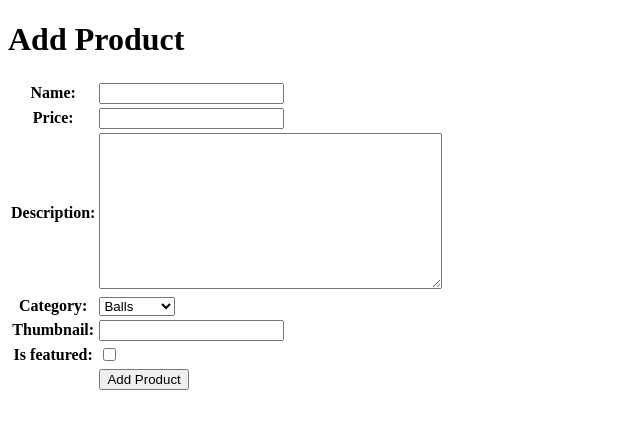
After one commit to jessegvu/sigma-shop, a Django app: page /create-product/ in a window 1280 px wide. The commit adds this page. Shown: the top 429 px of the page, without its empty margins (0-640 px from the left). Run offline with Django 5.2, Linux system fonts and the light colour scheme.

Commit message:
Tugas 3 Yeahhhh

```diff
--- /dev/null
+++ b/main/forms.py
@@ -0,0 +1,7 @@
+from django.forms import ModelForm
+from main.models import Product
+
+class ProductForm(ModelForm):
+    class Meta:
+        model = Product
+        fields = ["name", "price", "description", "category", "thumbnail", "is_featured"]
--- a/main/models.py
+++ b/main/models.py
@@ -1,32 +1,23 @@
-import uuid
 from django.db import models
 
 # Create your models here.
 class Product(models.Model):
     CATEGORY_CHOICES = [
-        ('transfer', 'Transfer'),
-        ('update', 'Update'),
-        ('exclusive', 'Exclusive'),
-        ('match', 'Match'),
-        ('rumor', 'Rumor'),
-        ('analysis', 'Analysis'),
+        ('jersey', 'Jersey'),
+        ('pants', 'Pants'),
+        ('balls', 'Balls'),
+        ('gloves', 'Gloves'),
+        ('kneepad', 'Kneepad'),
+        ('socks', 'Socks'),
     ]
 
     name = models.CharField(max_length=255)
     price = models.IntegerField(max_length=255)
     description = models.TextField(max_length=255)
     thumbnail = models.URLField
-    category = models.CharField(max_length=255)
+    category = models.CharField(max_length=255, choices=CATEGORY_CHOICES, default='balls')
     thumbnail = models.URLField(blank=True, null=True)
     is_featured = models.BooleanField(default=False)
 
     def __str__(self):
         return self.title
-
-    @property
-    def is_news_hot(self):
-        return self.news_views > 20
-
-    def increment_views(self):
-        self.news_views += 1
-        self.save()
--- /dev/null
+++ b/main/templates/create_product.html
@@ -0,0 +1,18 @@
+{% extends 'base.html' %}
+{% block content %}
+<h1>Add Product</h1>
+
+<form method="POST">
+  {% csrf_token %}
+  <table>
+    {{ form.as_table }}
+    <tr>
+      <td></td>
+      <td>
+        <input type="submit" value="Add Product" />
+      </td>
+    </tr>
+  </table>
+</form>
+
+{% endblock %}
--- a/main/urls.py
+++ b/main/urls.py
@@ -1,8 +1,14 @@
 from django.urls import path
-from main.views import show_main
+from main.views import show_main, create_product, show_product, show_xml, show_json, show_xml_by_id, show_json_by_id
 
 app_name = 'main'
 
 urlpatterns = [
     path('', show_main, name='show_main'),
+    path('create-product/', create_product, name='create_product'),
+    path('product/<str:id>/', show_product, name='show_product'),
+    path('xml/', show_xml, name='show_xml'),
+    path('json/', show_json, name='show_json'),
+    path('xml/<str:product_id>/', show_xml_by_id, name='show_xml_by_id'),
+    path('json/<str:product_id>/', show_json_by_id, name='show_json_by_id'),
 ]
--- a/main/views.py
+++ b/main/views.py
@@ -1,11 +1,63 @@
-from django.shortcuts import render
+from django.shortcuts import render, redirect, get_object_or_404
+from main.forms import ProductForm
+from main.models import Product
+from django.http import HttpResponse
+from django.core import serializers
 
-# Create your views here.
+
 def show_main(request):
+    product_list = Product.objects.all()
+
     context = {
         'npm' : '2406495496',
         'name': 'Jessevan Gerard Vito Uisan',
-        'class': 'PBP B'
+        'class': 'PBP B',
+        'product_list': product_list
     }
 
     return render(request, "main.html", context)
+
+def create_product(request):
+    form = ProductForm(request.POST or None)
+
+    if form.is_valid() and request.method == "POST":
+        form.save()
+        return redirect('main:show_main')
+
+    context = {'form': form}
+    return render(request, "create_product.html", context)
+
+def show_product(request, id):
+    product = get_object_or_404(Product, pk=id)
+
+    context = {
+        'product': product
+    }
+
+    return render(request, "product_detail.html", context)
+
+def show_xml(request):
+     product_list = Product.objects.all()
+     xml_data = serializers.serialize("xml", product_list)
+     return HttpResponse(xml_data, content_type="application/xml")
+
+def show_json(request):
+    product_list = Product.objects.all()
+    json_data = serializers.serialize("json", product_list)
+    return HttpResponse(json_data, content_type="application/json")
+
+def show_xml_by_id(request, product_id):
+   try:
+       product_item = Product.objects.filter(pk=product_id)
+       xml_data = serializers.serialize("xml", product_item)
+       return HttpResponse(xml_data, content_type="application/xml")
+   except Product.DoesNotExist:
+       return HttpResponse(status=404)
+
+def show_json_by_id(request, product_id):
+    try:
+        product_item = Product.objects.get(pk=product_id)
+        json_data = serializers.serialize("json", [product_item])
+        return HttpResponse(json_data, content_type="application/json")
+    except Product.DoesNotExist:
+       return HttpResponse(status=404)
--- a/sigma_shop/settings.py
+++ b/sigma_shop/settings.py
@@ -33,6 +33,9 @@ PRODUCTION = os.getenv('PRODUCTION', 'False').lower() == 'true'
 DEBUG = True
 
 ALLOWED_HOSTS = ["localhost", "127.0.0.1", "jessevan-gerard-sigmashop.pbp.cs.ui.ac.id"]
+CSRF_TRUSTED_ORIGINS = [
+    "https://jessevan-gerard-sigmashop.pbp.cs.ui.ac.id"
+]
 
 
 # Application definition
@@ -62,7 +65,7 @@ ROOT_URLCONF = 'sigma_shop.urls'
 TEMPLATES = [
     {
         'BACKEND': 'django.template.backends.django.DjangoTemplates',
-        'DIRS': [],
+        'DIRS': [BASE_DIR / 'templates'],
         'APP_DIRS': True,
         'OPTIONS': {
             'context_processors': [
--- /dev/null
+++ b/templates/base.html
@@ -0,0 +1,13 @@
+{% load static %}
+<!DOCTYPE html>
+<html lang="en">
+<head>
+    <meta charset="UTF-8" />
+    <meta name="viewport" content="width=device-width, initial-scale=1.0" />
+    {% block meta %} {% endblock meta %}
+</head>
+
+<body>
+    {% block content %} {% endblock content %}
+</body>
+</html>
```
Also changed, not shown: main/templates/main.html (+39 -3 lines), main/templates/product_detail.html (added, +20 -0 lines), README.md.
